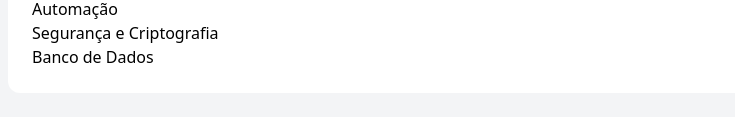
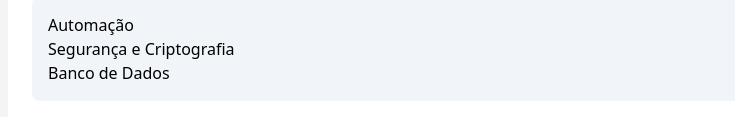
Before and after one commit to LeandroZanetti30/leandrozanetti30.github.io, a plain HTML site: page index.html in a window 1280 px wide. Shown: the part 307-424 px from the top of the page, without its empty margins (32-767 px from the left). Drawn offline with nearby package versions, Linux system fonts and the light colour scheme.

Commit message:
Roteiro Tailwind: Passo 7 — Criando a lista de interesses

```diff
--- a/index.html
+++ b/index.html
@@ -22,7 +22,7 @@
         <p id="nome">Meu nome é Leandro</p>
 
         <h2 class="text-2xl font-semibold text-slate-700">Meus interesses</h2>
-        <ul class="lista">
+        <ul class="bg-slate-100 p-4 rounded-lg">
             <li>Automação</li>
             <li>Segurança e Criptografia</li>
             <li>Banco de Dados</li>
```
